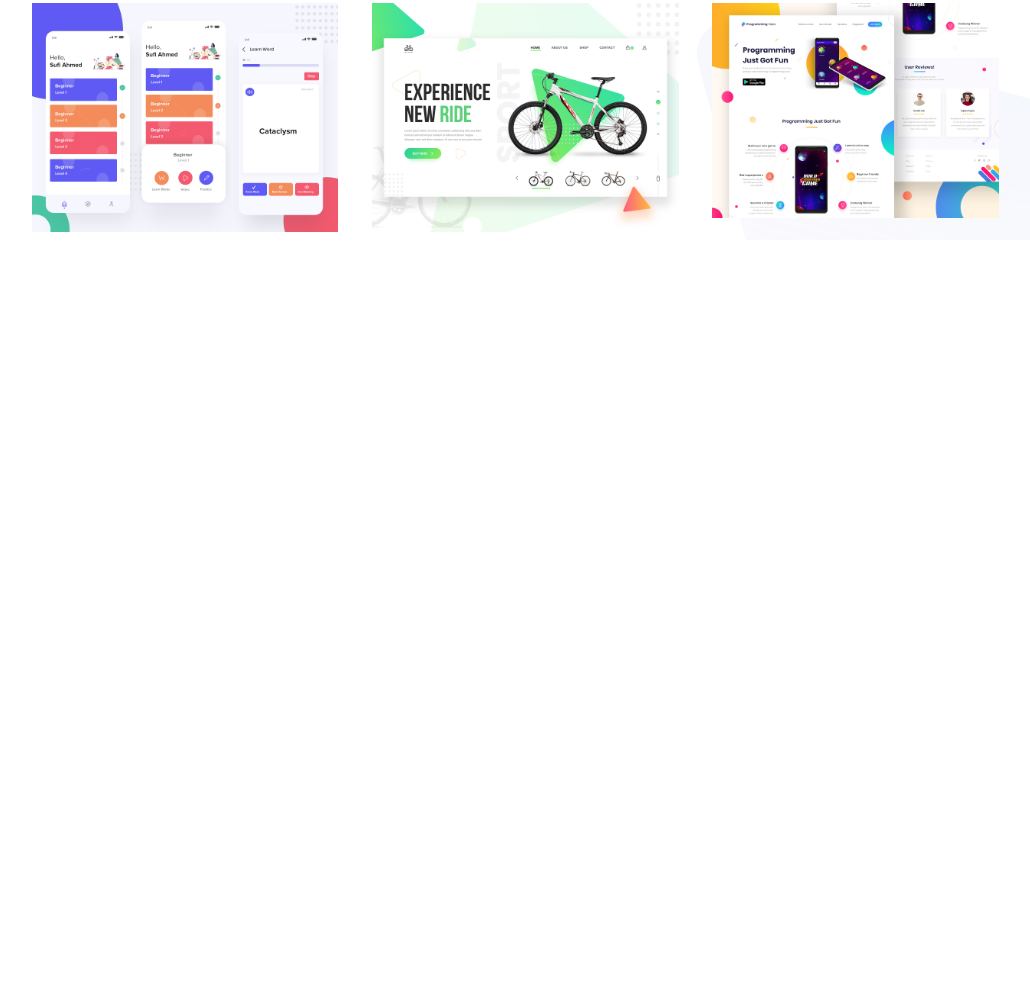
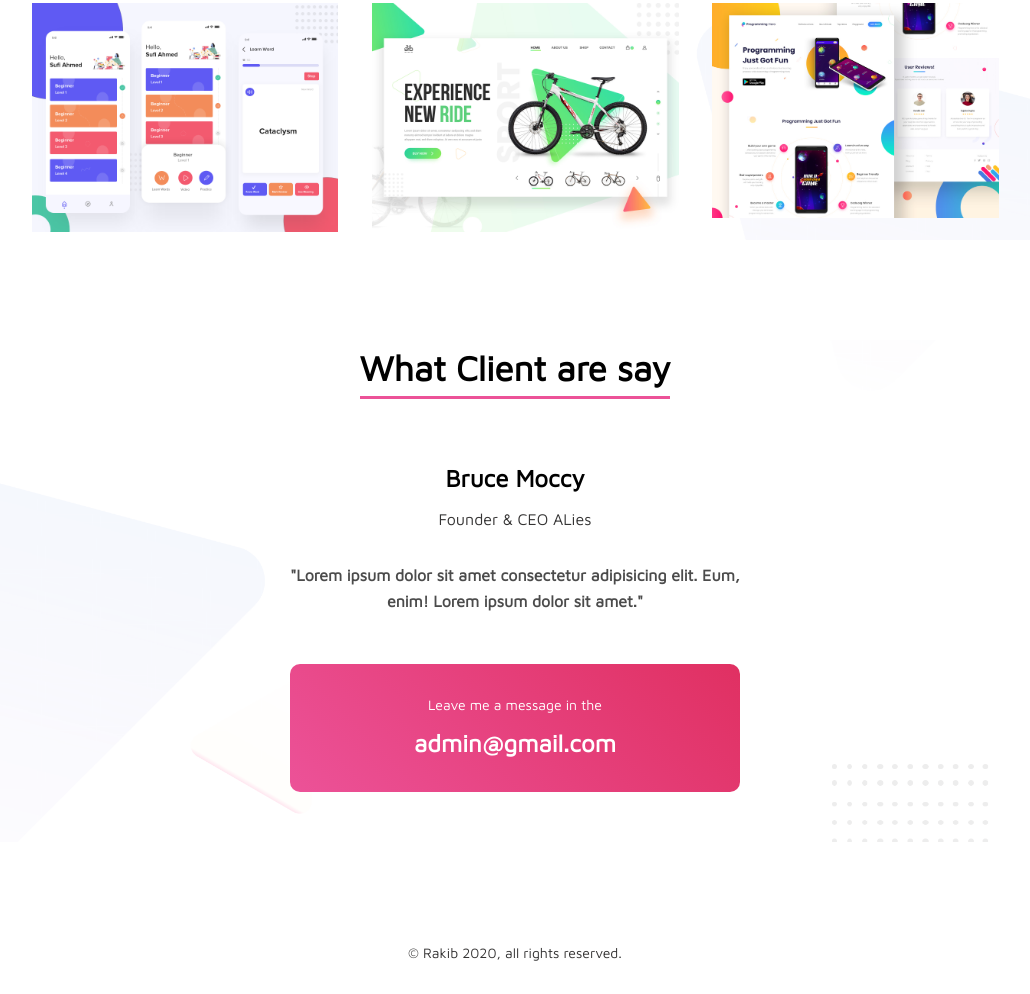
Before and after one commit to abdur-rakib/personal-portfolio, a plain HTML site: page index.html in a window 1280 px wide. Shown: the part 1799-2793 px from the top of the page, without its empty margins (125-1155 px from the left). Before the commit the page ends 2139 px from the top, so only its background shows below. Drawn offline with Linux system fonts and the light colour scheme.

Commit message:
Added client and footer

```diff
--- a/css/style.css
+++ b/css/style.css
@@ -4,8 +4,11 @@
     --color-primary: rgb(224, 48, 98);
     --color-primary-light: #EC5298;
     --color-grey: rgb(53, 52, 52);
+    --color-grey-dark: rgb(0, 0, 0);
+
     --color-grey-light: rgba(53, 52, 52, 0.4);
     --color-white: #ffffff;
+    --color-dark-light: rgba(0, 0, 0, 0.705);
 }
 
 
@@ -55,6 +58,7 @@ body {
 .content {
     display: flex;
     justify-content: space-around;
+
 
     padding: 0 5rem;
 }
@@ -143,6 +147,7 @@ p {
 .latest-work {
     background-image: url("../images/latest-work-bg.png");
     background-size: cover;
+
     margin: 10rem 0;
 
     text-align: center;
@@ -163,3 +168,52 @@ p {
     margin-bottom: 6rem;
 
 }
+
+/* //////////////////////////////////////// */
+            /* Client SECTION */
+/* /////////////////////////////////////// */
+
+.client {
+    background-image: url("../images/footer-bg.png");
+    background-size: cover;
+
+    text-align: center;
+    margin: 10rem 0;
+
+}
+
+.client .content {
+    margin: 6rem auto;
+    flex-direction: column;
+    width: 50%;
+}
+
+.client-about h2 {
+    margin-bottom: -2rem;
+}
+
+.client-speech {
+    font-size: 1.6rem;
+    color: var(--color-dark-light);
+}
+.client-message {
+    background-image: linear-gradient(45deg, var(--color-primary-light), var(--color-primary));
+    margin: 5rem 0;
+    color: var(--color-white);
+    border-radius: 1rem;
+    padding: 0 0 3rem 0;
+}
+
+.client-message p {
+    color: var(--color-white);
+    margin-bottom: .7rem;
+    font-size: 1.4rem;
+}
+
+/* //////////////////////////////////////// */
+            /* footer SECTION */
+/* /////////////////////////////////////// */
+footer {
+    text-align: center;
+    font-size: 1.4rem;
+}
--- a/index.html
+++ b/index.html
@@ -68,6 +68,32 @@
             </div>
         </section>
         <!-- end Latest work section -->
+
+
+        <!-- Client -->
+        <section class="client">
+            <h1 class="heading-primary">What Client are say</h1>
+            <div class="content">
+                <div class="client-about">
+                    <h2>Bruce Moccy</h2>
+                    <p>Founder & CEO ALies</p>
+                </div>
+                <div class="client-speech">
+                    <h4>"Lorem ipsum dolor sit amet consectetur adipisicing elit. Eum, enim! Lorem ipsum dolor sit amet."</h4>
+                </div>
+                <div class="client-message">
+                    <p>Leave me a message in the</p>
+                    <h1>admin@gmail.com</h1>
+                </div>
+            </div>
+        </section>
+        <!--   End client -->
+
+        <!-- Footer section -->
+        <footer>
+            <p>© Rakib 2020, all rights reserved.</p>
+        </footer>
+        <!-- End footer section -->
     </div>
 </body>
 
```
